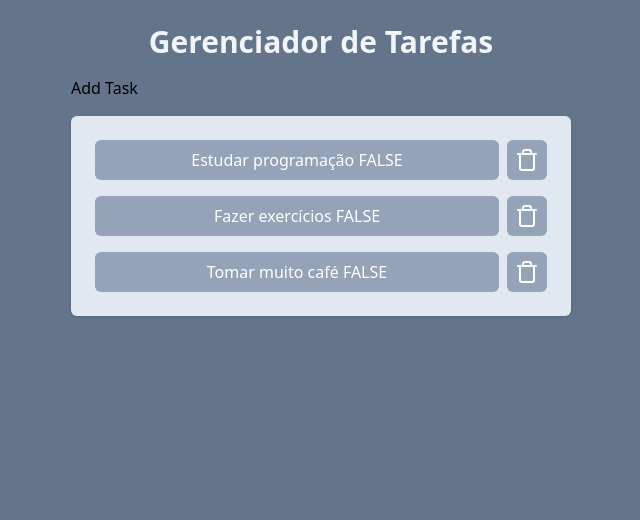
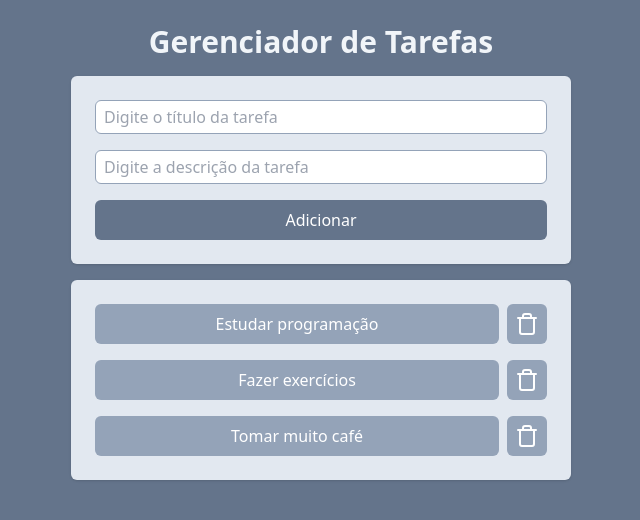
Before and after one commit to gtnasser/tasklist-react, a React (Vite) app: page / in a window 1280 px wide. Shown: the top 520 px of the page, without its empty margins (319-959 px from the left). Built offline with nearby package versions, Linux system fonts and the light colour scheme.

Commit message:
feat: incluir tarefa

```diff
--- a/src/App.jsx
+++ b/src/App.jsx
@@ -21,12 +21,20 @@ function App() {
     },
     ])
 
+    // id das tarefas, nunca vai repetir
+    const [counterId, setCounterId] = useState(tasks.length)
+
+    function newId() {
+        setCounterId(Math.max(tasks.length, counterId) + 1)
+        return Math.max(tasks.length, counterId) + 1
+    }
+
     function onTaskClick(taskId) {
         const newTasks = tasks.map((task) => {
             if (task.id === taskId) {
                 //task.isCompleted = !task.isCompleted
                 //return task
-        return {...task, isCompleted: !task.isCompleted}
+                return { ...task, isCompleted: !task.isCompleted }
             }
             return task
         })
@@ -40,11 +48,21 @@ function App() {
         setTasks(newTasks)
     }
 
+    function onAddTaskSubmit(title, description) {
+        const newTask = {
+            id: newId(),
+            title: title,
+            description: description,
+            isComplete: false
+        }
+        setTasks([...tasks, newTask])
+    }
+
     return (
         <div className="w-screen h-screen bg-slate-500 flex justify-center p-6">
             <div className="w-[500px] space-y-4">
                 <h1 className="text-3xl text-slate-100 font-bold text-center">Gerenciador de Tarefas</h1>
-        <AddTask />
+                <AddTask onAddTaskSubmit={onAddTaskSubmit} />
                 <Tasks tasks={tasks} onTaskClick={onTaskClick} onDeleteTaskClick={onDeleteTaskClick} />
             </div>
         </div>
--- a/src/components/AddTask.jsx
+++ b/src/components/AddTask.jsx
@@ -1,7 +1,36 @@
-function AddTask() {
+
+import {useState} from 'react'
+
+function AddTask({onAddTaskSubmit}) {
+
+    const [title, setTitle] = useState("")
+    const [description, setDescription] = useState("")
+
     return (
-        <h1>Add Task</h1>
+        <div className="space-y-4 p-6 bg-slate-200 rounded-md shadow flex flex-col">
+            <input
+                type="text"
+                className="border border-slate-400 outline-slate-400 px-2 py-1 rounded-md"
+                placeholder="Digite o título da tarefa"
+                value={title}
+                onChange={(event) => setTitle(event.target.value)}>
+            </input>
+            <input
+                type="text"
+                className="border border-slate-400 outline-slate-400 px-2 py-1 rounded-md"
+                placeholder="Digite a descrição da tarefa"
+                value={description}
+                onChange={(event) => setDescription(event.target.value)}>
+            </input>
+            <button
+                onClick={() => {
+                    onAddTaskSubmit(title, description)
+                    setTitle("")
+                    setDescription("")
+                }}
+                className="bg-slate-500 text-white px-4 py-2 rounded-md font-medium">Adicionar
+            </button>
+        </div>
     )
 }
-
 export default AddTask
--- a/src/components/Tasks.jsx
+++ b/src/components/Tasks.jsx
@@ -7,7 +7,7 @@ function Tasks({tasks, onTaskClick, onDeleteTaskClick}) {
                 <li key={task.id} className="flex gap-2">
                     <button
                         onClick={() => onTaskClick(task.id)}
-                        className={`bg-slate-400 w-full text-white p-2 rounded-md ${task.isCompleted && "line-through"}`}>{task.title} {task.isCompleted?'TRUE':'FALSE'}
+                        className={`bg-slate-400 w-full text-white p-2 rounded-md ${task.isCompleted && "line-through"}`}>{task.title}
                     </button>
                     <button
                         onClick={() => onDeleteTaskClick(task.id)}
```
Also changed, not shown: 1 other file (tests, documents, lock files or other folders). Lines whose indentation alone changed are shown as unchanged.
